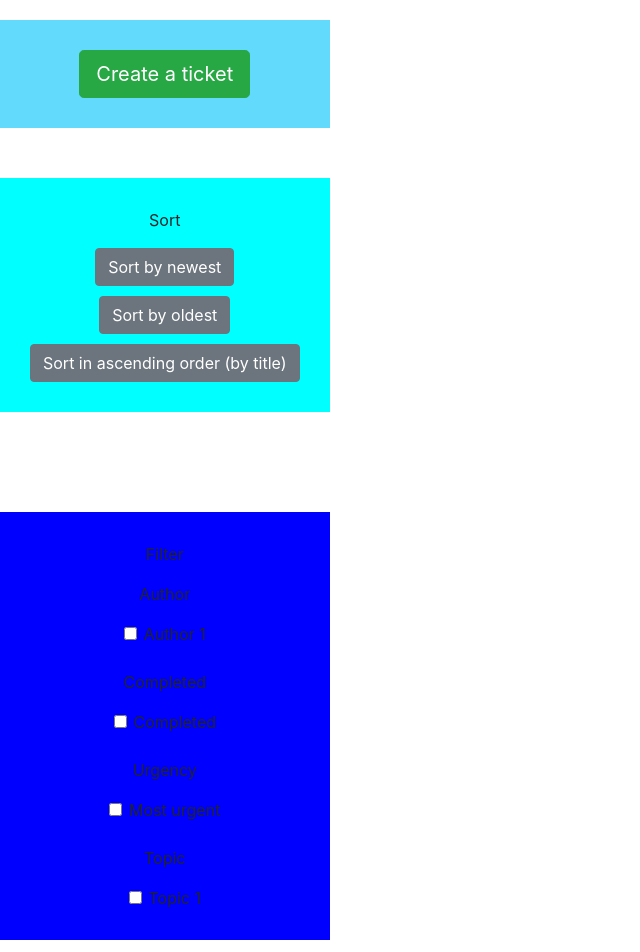
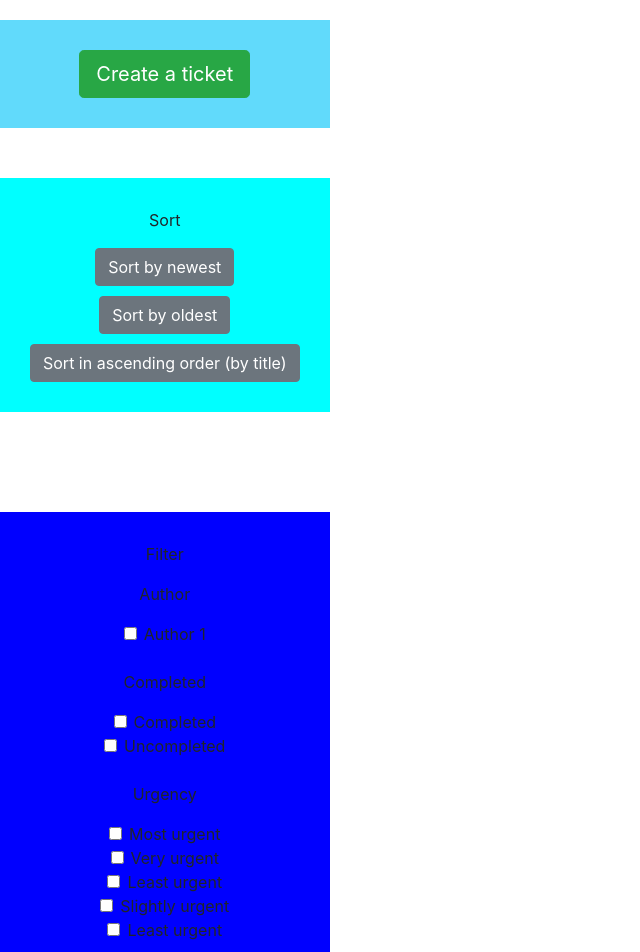
Before and after one commit to Jenkins-Spice-Latte/QA-Help-Queue-App, a React (Create React App) app in the folder Frontend/React/queue/: page / in a window 1280 px wide. Shown: the top 952 px of the page, without its empty margins (0-640 px from the left). Built offline with nearby package versions, Linux system fonts and the light colour scheme.

Commit message:
New frontend modifications

```diff
--- a/Frontend/React/queue/src/Components/Filter.jsx
+++ b/Frontend/React/queue/src/Components/Filter.jsx
@@ -17,11 +17,31 @@ const Filter = (props) => {
             <Input type="checkbox" name="comp" id="comp"/>
             <Label for="comp" check>Completed</Label>
           </FormGroup>
+          <FormGroup check>
+            <Input type="checkbox" name="comp" id="comp"/>
+            <Label for="comp" check>Uncompleted</Label>
+          </FormGroup>
         <br />
         <p>Urgency</p>
           <FormGroup check>
-            <Input type="checkbox" name="urg" id="urg"/>
+            <Input type="checkbox" name="urg" id="urg" value="1"/>
             <Label for="urg" check>Most urgent</Label>
+          </FormGroup>
+          <FormGroup check>
+            <Input type="checkbox" name="urg" id="urg" value="2"/>
+            <Label for="urg" check>Very urgent</Label>
+          </FormGroup>
+          <FormGroup check>
+            <Input type="checkbox" name="urg" id="urg" value="3"/>
+            <Label for="urg" check>Least urgent</Label>
+          </FormGroup>
+          <FormGroup check>
+            <Input type="checkbox" name="urg" id="urg" value="4"/>
+            <Label for="urg" check>Slightly urgent</Label>
+          </FormGroup>
+          <FormGroup check>
+            <Input type="checkbox" name="urg" id="urg" value="5"/>
+            <Label for="urg" check>Least urgent</Label>
           </FormGroup>
         <br />
         <p>Topic</p>
--- a/Frontend/React/queue/src/Components/Queue.jsx
+++ b/Frontend/React/queue/src/Components/Queue.jsx
@@ -4,10 +4,7 @@ import { FaRegCheckCircle, FaCheckCircle } from "react-icons/fa";
 import { Collapse, Button, CardBody, Card, Modal, ModalHeader, ModalBody, ModalFooter,  Form, FormGroup, Label, InputGroup, InputGroupText, InputGroupAddon, Input } from 'reactstrap';
 
 const Queue = (props) => {
-  const {
-    buttonLabel,
-    className
-  } = props;
+  const {buttonLabel, className} = props;
 
   const [modal, setModal] = useState(false);
   const [isOpen, setIsOpen] = useState(false);
@@ -32,15 +29,15 @@ const Queue = (props) => {
       tickBtn = <FaRegCheckCircle className="uncompletedIc"/>;
     }
 
-    if(isPriority == 1){
+    if(isPriority === 1){
       priorityBtn = <BsClockFill className="mostUrgIcQ"/>
-    } else if(isPriority == 2){
+    } else if(isPriority === 2){
       priorityBtn = <BsClockFill className="secMostUrgIcQ"/>
-    }else if(isPriority == 3){
+    }else if(isPriority === 3){
       priorityBtn = <BsClockFill className="middleUrgIcQ"/>
-    }else if(isPriority == 4){
+    }else if(isPriority === 4){
       priorityBtn = <BsClockFill className="secLeastUrgIcQ"/>
-    }else if(isPriority == 5){
+    }else if(isPriority === 5){
       priorityBtn = <BsClockFill className="leastUrgIcQ"/>
     }
 
@@ -67,9 +64,9 @@ const Queue = (props) => {
                 <p><strong>Urgency:</strong> Anim pariatur cliche</p>
                 <br />
                 <p><strong>Date created:</strong> Anim pariatur cliche</p>
-                <Button color="secondary" color="success" className="queueBtnBlock">Mark as done</Button>
-                <Button color="secondary" color="warning" className="queueBtnBlock" onClick={toggle}>Update ticket</Button>
-                <Button color="secondary" color="danger" className="queueBtnBlock">Delete ticket</Button>
+                <Button color="success" className="queueBtnBlock">Mark as done</Button>
+                <Button color="warning" className="queueBtnBlock" onClick={toggle}>Update ticket</Button>
+                <Button color="danger" className="queueBtnBlock">Delete ticket</Button>
                 <div>
                   <Modal isOpen={modal} toggle={toggle} className={className}>
                     <ModalHeader toggle={toggle}>Update ticket</ModalHeader>
--- a/Frontend/React/queue/src/Components/Toggle.jsx
+++ b/Frontend/React/queue/src/Components/Toggle.jsx
@@ -11,7 +11,7 @@ const Toggle = (props) => {
     setmodeSelect(selected);
   }
 
-  if(modeSelect == "Trainee mode"){
+  if(modeSelect === "Trainee mode"){
     mode = <Button color="primary" onClick={() => onCheckboxBtnClick("Trainer mode")}><BsToggleOff className="trainerBtn"/> Use trainer mode</Button>
   } else{
     mode = <Button color="primary" onClick={() => onCheckboxBtnClick("Trainee mode")}><BsToggleOn className="traineeBtn"/> Use trainee mode</Button>
```
